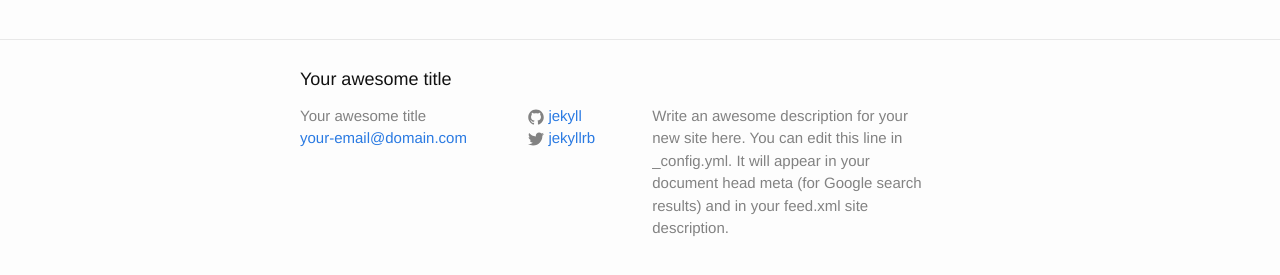
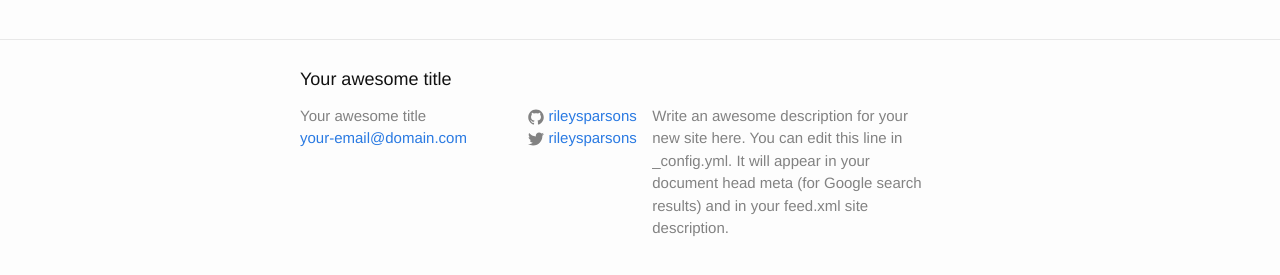
Before and after one commit to rileysparsons/rileysparsons.github.io, a Jekyll site: the page built from about.md, in a window 1280 px wide. Shown: the part 311-586 px from the top of the page. Built offline with Jekyll 4.4.1, drawn with Linux system fonts in a browser that asks for light colours.

Commit message:
Added capability for images

```diff
--- a/_config.yml
+++ b/_config.yml
@@ -14,8 +14,8 @@
   Google search results) and in your feed.xml site description.
 baseurl: "" # the subpath of your site, e.g. /blog
 url: "http://yourdomain.com" # the base hostname & protocol for your site
-twitter_username: jekyllrb
-github_username:  jekyll
+twitter_username: rileysparsons
+github_username:  rileysparsons
 
 # Build settings
 markdown: kramdown
--- a/css/landing.scss
+++ b/css/landing.scss
@@ -85,9 +85,11 @@
 /**
  * Links
  */
-a {
-    color: #8ADD8A;
+.top a {
     text-decoration: none;
+    background: #F6F7F7;
+    color: #2F2F2F;
+    padding: 5px;
 
     &:visited {
         color: darken(#8ADD8A, 15%);
@@ -102,19 +104,54 @@
 
 // Links Section
 
-div.links {
+.links {
   width:100%;
   display: flex;
   padding-bottom: 60px;
   margin: 0 auto;
   flex: 1 1 auto;
+
+  h1 {
+    margin-top: 0px;
+    font-size: 36px;
+  }
+
+}
+
+.box-link .image {
+    position: absolute;
+    left: 0;
+    top: 0;
+    right: 0;
+    bottom: 0;
+    z-index: 0;
+    background-position: center center;
+    -webkit-background-size: cover;
+    -moz-background-size: cover;
+    -o-background-size: cover;
+    background-size: cover;
+}
+
+.box-link .layer {
+    position: absolute;
+    left: 0;
+    top: 0;
+    right: 0;
+    bottom: 0;
+    background-position: center center;
+    -webkit-background-size: cover;
+    -moz-background-size: cover;
+    -o-background-size: cover;
+    background-size: cover;
+    background-color: #8ADD8A;
+    opacity:.5;
+    z-index:1;
 }
 
 .box-link {
 	display: block;
   position:relative;
   overflow-y: hidden;
-  background-color: #8ADD8A;
 
 	float: left;
 	top: 35px;
@@ -130,8 +167,13 @@
   padding:20px;
 }
 
+.box-link .content .text {
+  position: relative;
+  z-index: 2;
+}
+
 .box-link h1, h2, h3, h4{
-  color:#FFF;
+  color:#F6F7F7;
 
 }
 
@@ -163,7 +205,7 @@
 section.top {
 
   h1 {
-    font-weight: normal;
+    font-weight: 900;
     position: relative;
     padding-right: 35px;
     line-height: 1.2em;
@@ -179,7 +221,7 @@
     font-weight: normal;
     position: relative;
     padding-right: 35px;
-    line-height: 1.2em;
+    line-height: 1.6em;
 
     &:focus {
       outline: none;
@@ -208,7 +250,7 @@
       position: relative;
       left: auto;
       padding-right: 0;
-      color: #fff;
+      color: #F6F7F7;
     }
 
     h2 {
@@ -216,7 +258,7 @@
       left: auto;
       top: auto;
       padding-right: 0;
-      color: #fff;
+      color: #F6F7F7;
     }
 
     h3 {
@@ -224,7 +266,7 @@
       left: auto;
       top: auto;
       padding-right: 0;
-      color: #fff;
+      color: #F6F7F7;
     }
   }
 }
```
Also changed, not shown: index.html (+10 -6 lines), 1 other file.
